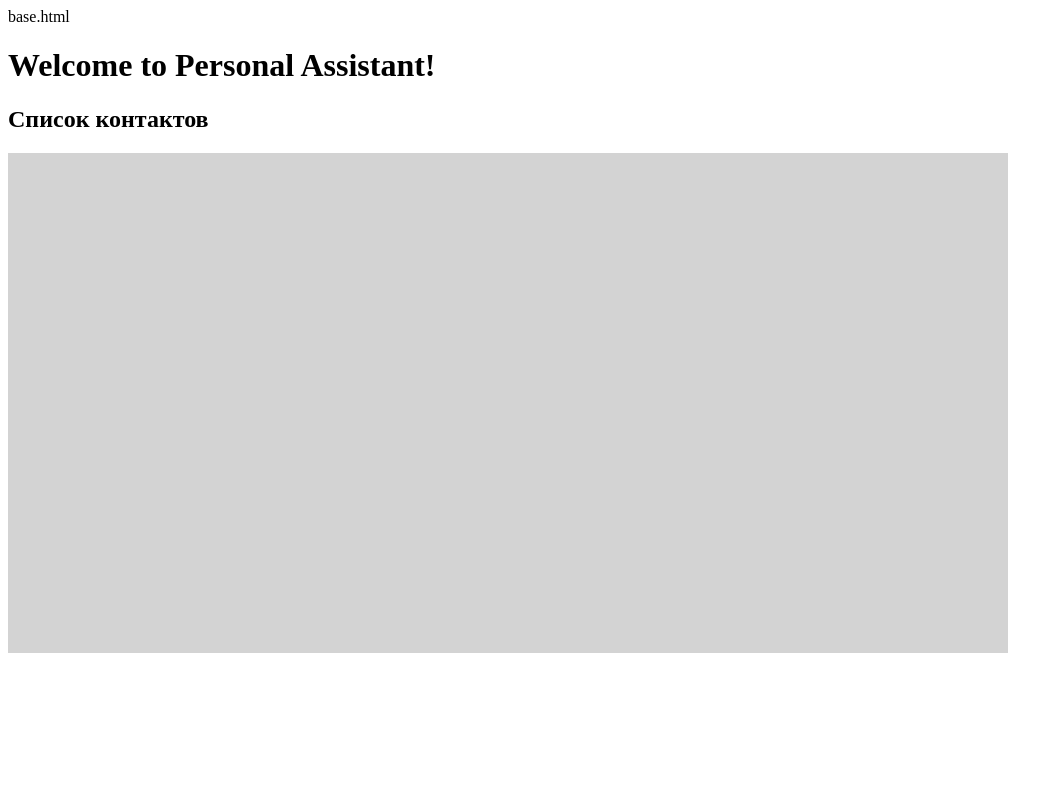
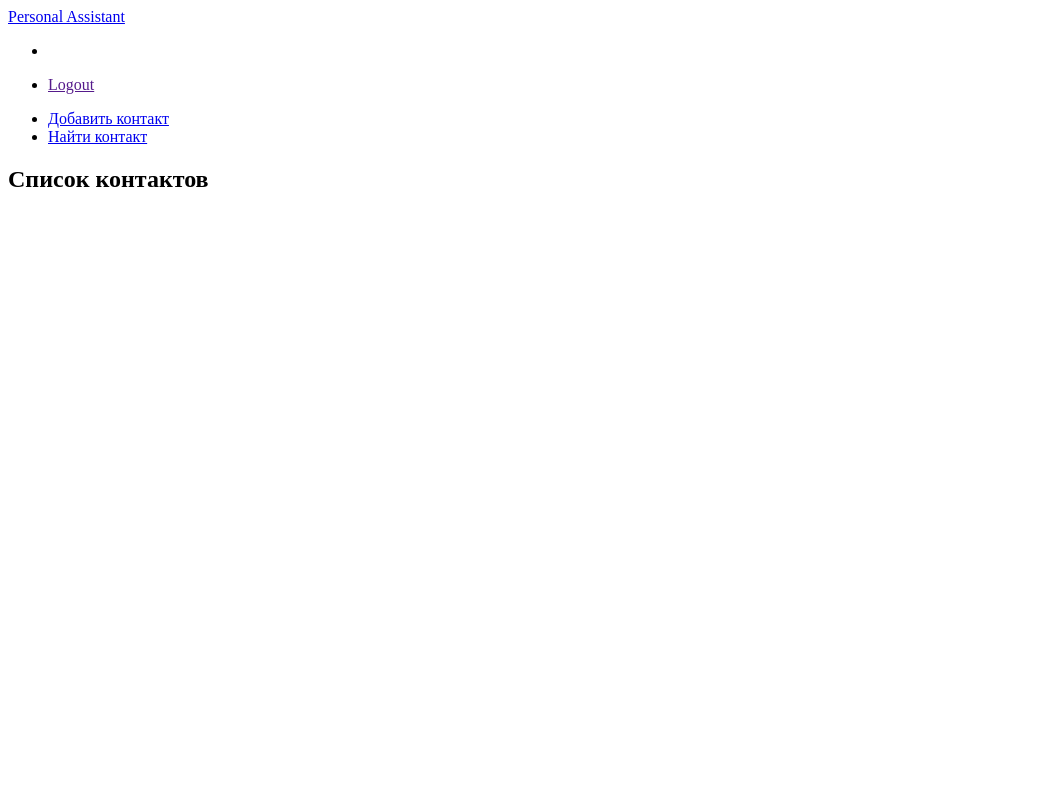
Before and after one commit to personal-assisntant-2/personal-assistant, a Django app: page /addressbook/home/ in a window 1280 px wide. Shown: the whole page, without its empty margins (0-1063 px from the left). Run offline with Django 3.2, Linux system fonts and the light colour scheme; data that the repository does not hold is empty.

Commit message:
fix abonent-list, add link to home, include base(not fonish)

```diff
--- a/assistant/addressbook/templates/addressbook/abonent_detail.html
+++ b/assistant/addressbook/templates/addressbook/abonent_detail.html
@@ -23,6 +23,10 @@
   <tr>
     <td> День рождения </td>
     <td>{{abonent.birthday}}</td>
+  </tr>
+  <tr>
+    <td> Адрес </td>
+    <td>{{abonent.address}}</td>
   </tr>
   <tr>
     <td> Телефоны </td>
--- a/assistant/addressbook/templates/addressbook/abonent_list.html
+++ b/assistant/addressbook/templates/addressbook/abonent_list.html
@@ -1,6 +1,6 @@
 <style type = "text/css">
 .blok {
-    height: 500px;
+    max-height: 500px;
     width: 1000px;
     background: rgb(211, 211, 211);
     color: rgb(0, 0, 0);
--- a/assistant/addressbook/templates/addressbook/birthdays.html
+++ b/assistant/addressbook/templates/addressbook/birthdays.html
@@ -1,4 +1,4 @@
-{% extends 'addressbook/base.html' %}
+{% extends 'base.html' %}
 {% block content %}
 {% load static %}
 
--- a/assistant/addressbook/templates/addressbook/home.html
+++ b/assistant/addressbook/templates/addressbook/home.html
@@ -1,4 +1,4 @@
-{% extends 'addressbook/base.html' %}
+{% extends 'base.html' %}
 {% block content %}
 {% load static %}
 <style>
@@ -12,7 +12,10 @@
     }
 </style>
 
-<h1>Welcome to Personal Assistant!</h1>
+<ul class="horizontal-flex">
+    <li><a  href="{% url 'addressbook:add-contact' %}">Добавить контакт</a></li>
+    <li><a  href=" {% url 'addressbook:find-contact' %}">Найти контакт</a></li>
+</ul>
 
 
 <h2> Список контактов </h2>
--- a/assistant/addressbook/urls.py
+++ b/assistant/addressbook/urls.py
@@ -7,6 +7,7 @@
 app_name = 'addressbook'
 urlpatterns = [
     path('add_contact/', views.add_contact, name = 'add-contact'),
+     path('find_contact/', views.find_contact, name = 'find-contact'),
     path('home/', views.home, name = 'home'),
     path('detail/<int:pk>/', views.AbonentDetailView.as_view(), name='detail'),
     path('edit_contact/<int:pk>/', views.edit_contact, name='edit-contact'),
--- a/assistant/addressbook/views.py
+++ b/assistant/addressbook/views.py
@@ -36,6 +36,9 @@
     print(user.username)
     #user = authenticate(request, username=user.username, password=user.password)
     login(request, user)
+
+def find_contact(request):
+    pass
 
 def add_contact(request):
     ''' форма добавления контакта
@@ -108,7 +111,7 @@
 
         return redirect(reverse('addressbook:add-contact'))
     print('---')
-    return render(request, 'addressbook/add-contact.html', content)
+    return render(request, 'addressbook/add_contact.html', content)
 
 def edit_contact():
     pass
@@ -121,7 +124,8 @@
     all_abonent = Abonent.objects.all()
     #template = loader.get_template("addressbook/home.html")
     content = {
-        'abonents': all_abonent
+        'abonents': all_abonent,
+        'user' : request.user,
     }
     for ab in all_abonent:
         #print(ab)
--- a/assistant/assistant/settings.py
+++ b/assistant/assistant/settings.py
@@ -21,8 +21,6 @@
 SECRET_KEY = environ['ASSISTANT_SECRET_KEY']
 # Build paths inside the project like this: BASE_DIR / 'subdir'.
 BASE_DIR = Path(__file__).resolve().parent.parent
-print('------------', BASE_DIR)
-
 
 # Quick-start development settings - unsuitable for production
 # See https://docs.djangoproject.com/en/3.2/howto/deployment/checklist/
--- a/assistant/assistant/templates/assistant/base.html
+++ b/assistant/assistant/templates/assistant/base.html
@@ -7,7 +7,13 @@
 
 <body>
     <header>
+        <div class="horizontal-flex container"></div>
         <a class="logo" href=' {% url "addressbook:birthdays" %}'>Personal Assistant</a>
+        <ul class="horizontal-flex site-nav list">
+            <li><p>{{user.username}}</p></li>
+            <li><a href="">Logout</a></li>
+        </ul>
+        </div>
     </header>
     {% block content %}
     {% endblock %}
```
